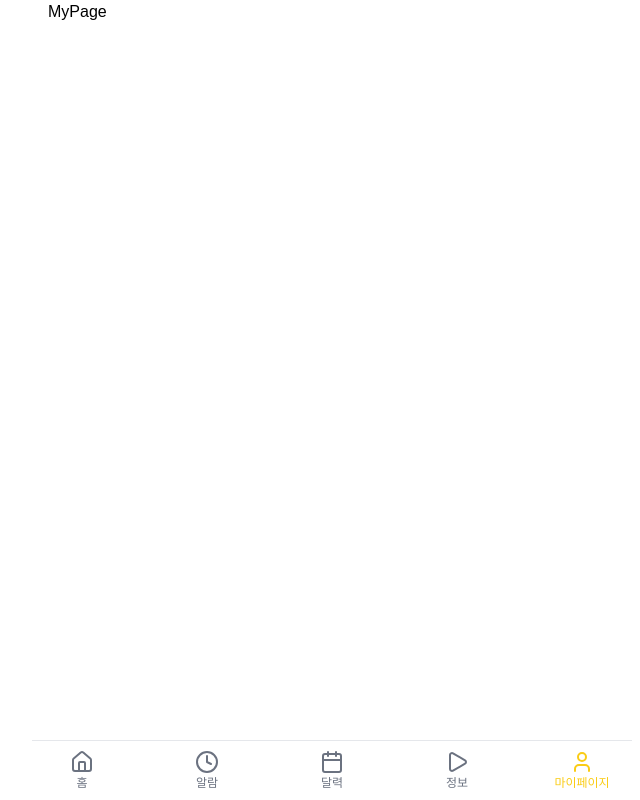
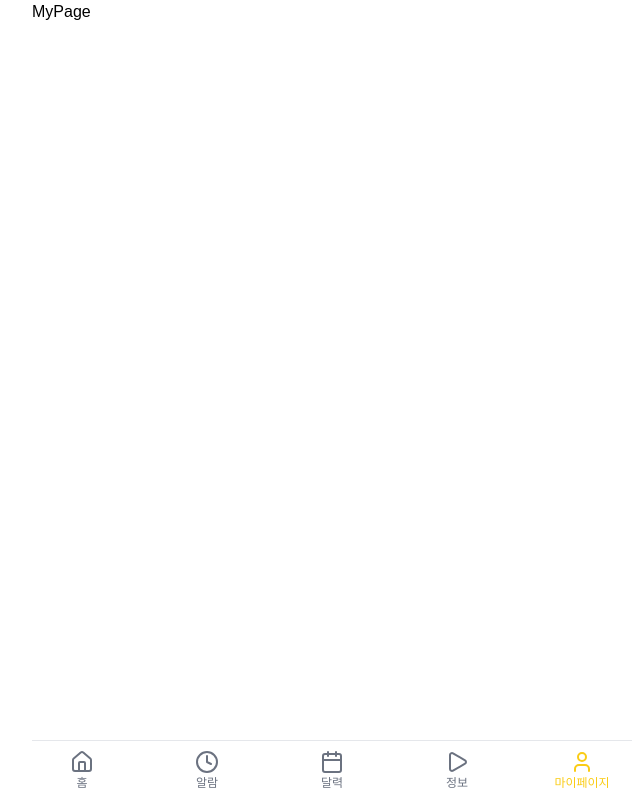
Before and after one commit to JECT-Study/PetFit-3rd-FE, a React (Vite) app: page /mypage in a window 1280 px wide. Shown: the whole page, without its empty margins (308-948 px from the left). Built offline with nearby package versions, Linux system fonts and the light colour scheme.

Commit message:
fix: BottomNav 없는 레이아웃 padding 제거
KB3-50

```diff
--- a/src/components/common/ResponsiveContainer.tsx
+++ b/src/components/common/ResponsiveContainer.tsx
@@ -2,18 +2,22 @@ import styled from 'styled-components';
 
 interface Props {
   children: React.ReactNode;
+  withBottomNav?: boolean;
 }
 
-export const ResponsiveContainer = ({ children }: Props) => {
-  return <Container>{children}</Container>;
+const BOTTOM_NAV_HEIGHT = 60;
+
+export const ResponsiveContainer = ({ children, withBottomNav = false }: Props) => {
+  return <Container $withBottomNav={withBottomNav}>{children}</Container>;
 };
 
-const Container = styled.div`
+const Container = styled.div<{ $withBottomNav: boolean }>`
   position: relative;
   max-width: 600px;
   min-width: 320px;
   margin: 0 auto;
-  padding: 0 1rem 60px; // BottomNav 공간 확보
+  padding-bottom: ${({ $withBottomNav }) =>
+    $withBottomNav ? `${BOTTOM_NAV_HEIGHT}px` : '0'}; // BottomNav 공간 확보
   box-sizing: border-box;
   min-height: 100vh;
   background-color: #fff;
--- a/src/layouts/MainLayout.tsx
+++ b/src/layouts/MainLayout.tsx
@@ -5,7 +5,7 @@ import { ResponsiveContainer } from '@/components/common/ResponsiveContainer';
 
 export const MainLayout = () => {
   return (
-    <ResponsiveContainer>
+    <ResponsiveContainer withBottomNav>
       <Outlet />
       <BottomNav />
     </ResponsiveContainer>
```
